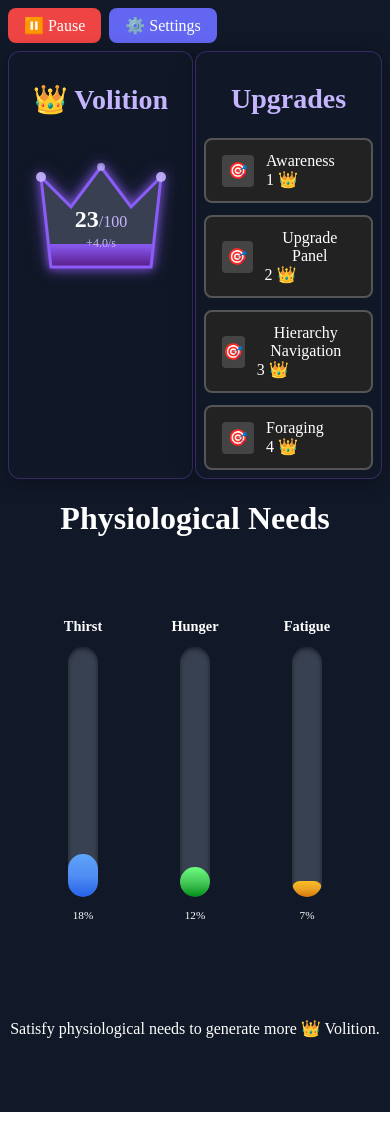
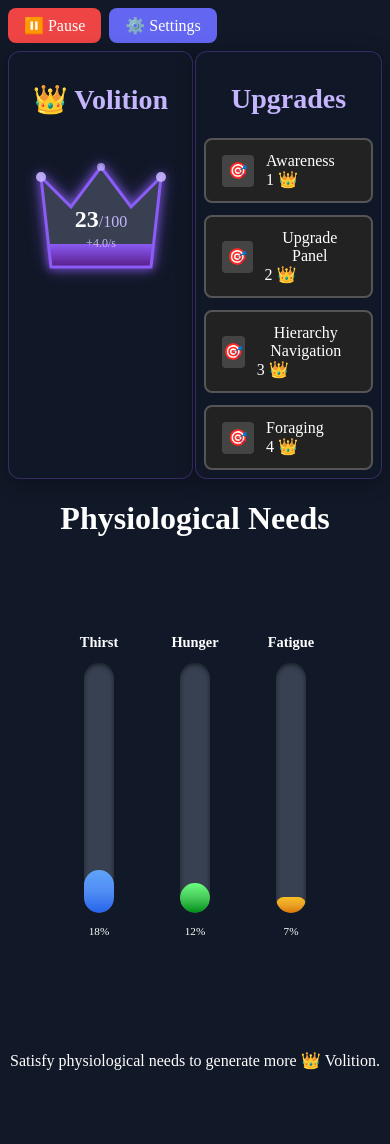
Before and after one commit to BMorin87/delta-drive, a React (Vite) app: page / in a window 390 px wide. Shown: the top 1144 px of the page. Before the commit the page ends 1112 px from the top, so only its background shows below. Built offline with nearby package versions, Linux system fonts and the light colour scheme.

Commit message:
Fix bar spacing on narrow screens

```diff
--- a/src/components/physiological/PhysiologicalNeeds.jsx
+++ b/src/components/physiological/PhysiologicalNeeds.jsx
@@ -1,4 +1,4 @@
-import { useState, useEffect } from "react";
+import { useState } from "react";
 import { useGameStore } from "../gameStore";
 import { useStatusStore } from "../statusStore";
 import VerticalProgressBar from "./VerticalProgressBar";
@@ -7,6 +7,7 @@ import ForagePanel from "./ForagePanel";
 import "../../styles/physiological/PhysiologicalNeeds.css";
 
 const PhysiologicalNeeds = () => {
+  const [isForagePanelOpen, setIsForagePanelOpen] = useState(false);
   const {
     thirst,
     hunger,
@@ -17,7 +18,6 @@ const PhysiologicalNeeds = () => {
     isAwarenessUnlocked,
     isForageUnlocked,
   } = useGameStore();
-
   const {
     activeStatuses = {},
     cooldowns = {},
@@ -26,21 +26,10 @@ const PhysiologicalNeeds = () => {
     calculateVolitionCost,
   } = useStatusStore();
 
-  const [isForagePanelOpen, setIsForagePanelOpen] = useState(false);
-  const [showActionButtons, setShowActionButtons] =
-    useState(isAwarenessUnlocked);
-
   // Helper functions to manage state data from the statusStore.
   const isStatusActive = (type) => !!activeStatuses[type];
   const getStatusDuration = (type) => activeStatuses[type]?.duration || 0;
   const getCooldownRemaining = (type) => cooldowns[type] || 0;
-
-  // Display action buttons when the appropriate discovery is unlocked.
-  useEffect(() => {
-    if (isAwarenessUnlocked) {
-      setShowActionButtons(true);
-    }
-  }, [isAwarenessUnlocked]);
 
   const handleAction = (actionType) => {
     if (isStatusActive(actionType)) {
@@ -112,7 +101,7 @@ const PhysiologicalNeeds = () => {
 
   const hasSynergyBonus = isStatusActive("drink") && isStatusActive("eat");
 
-  const unlockClass = showActionButtons ? "is-unlocked" : "";
+  const unlockClass = isAwarenessUnlocked ? "is-unlocked" : "";
 
   return (
     <>
@@ -151,7 +140,7 @@ const PhysiologicalNeeds = () => {
       </div>
 
       <div className="tier-note">
-        <p>Satisfy physiological needs to generate more 👑 Volition.</p>
+        <p>Satisfy physiological needs to generate more 👑&nbsp;Volition.</p>
         {hasSynergyBonus ? (
           // An optional synergy indicator.
           <p className="bonus-indicator is-active">
--- a/src/styles/physiological/PhysiologicalNeeds.css
+++ b/src/styles/physiological/PhysiologicalNeeds.css
@@ -1,30 +1,16 @@
 .bars-container {
   display: flex;
-  justify-content: center;
+  flex-direction: row;
+  justify-content: space-between;
   align-items: flex-end;
-  gap: 3rem;
+  gap: 1rem;
   margin: 2rem 0;
   flex-wrap: wrap;
 }
 
-@media (max-width: 1200px) {
+@media (min-width: 410px) {
   .bars-container {
     gap: 1.5rem;
-    margin: 1rem 0;
-  }
-}
-@media (max-width: 768px) {
-  .bars-container {
-    gap: 1.5rem;
-    padding: 0 1rem;
-  }
-}
-
-@media (max-width: 480px) {
-  .bars-container {
-    gap: 0.75rem;
-    flex-direction: row;
-    justify-content: space-around;
   }
 }
 
@@ -33,7 +19,7 @@
   flex-direction: column;
   align-items: center;
   gap: 1rem;
-  width: 100px;
+  width: 80px;
 }
 
 .action-button-wrapper {
@@ -96,6 +82,10 @@
   word-wrap: normal;
 }
 
+.tier-note p {
+  text-align: center;
+}
+
 .bonus-indicator {
   color: #fbbf24;
   font-weight: bold;
```
